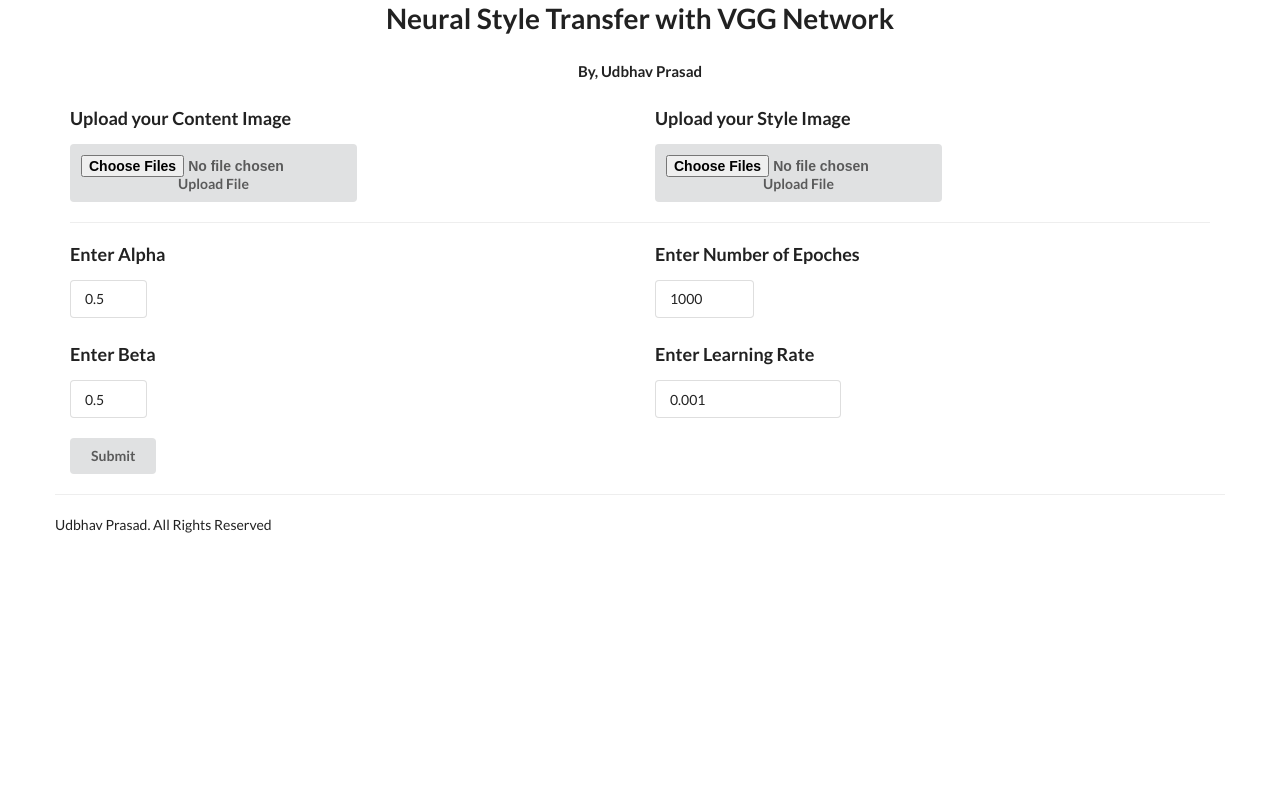
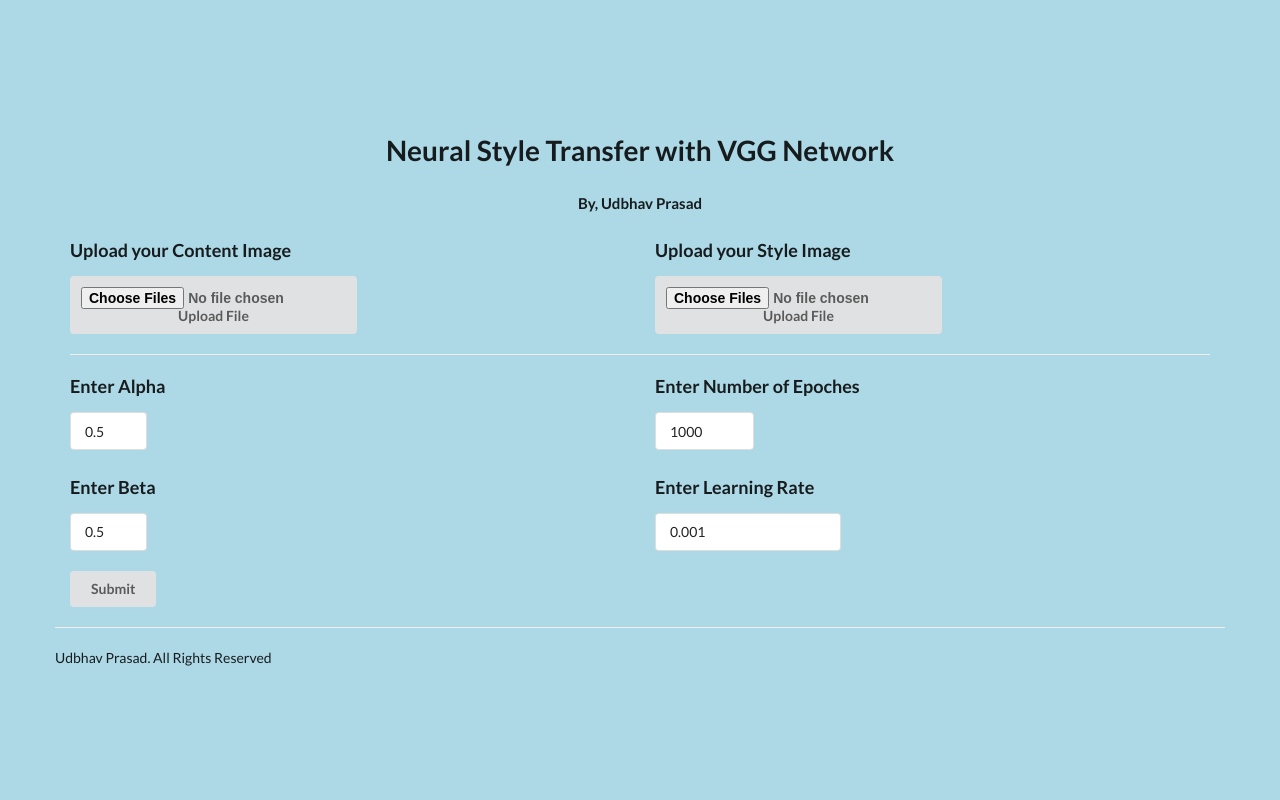
Before and after one commit to UdbhavPrasad072300/Neural-Style-Transfer-App, a Flask app: page / in a window 1280 px wide. Run offline with Flask 2, Linux system fonts and the light colour scheme; some libraries are stand-ins or nearby versions.

Commit message:
dockerized

```diff
--- a/app.py
+++ b/app.py
@@ -95,4 +95,4 @@ def upload_image():
 
 
 if __name__ == '__main__':
-    app.run(debug=True)
+    app.run(debug=False, port="8000", host="0.0.0.0")
--- /dev/null
+++ b/requirements.txt
@@ -0,0 +1,4 @@
+torch
+torchvision
+flask
+pillow
--- a/static/css/basic.css
+++ b/static/css/basic.css
@@ -0,0 +1,3 @@
+body {
+  background-color: lightblue;
+}
--- a/templates/upload.html
+++ b/templates/upload.html
@@ -6,7 +6,7 @@
     <meta charset="utf-8">
     <meta name="viewport" content="width=device-width, initial-scale=1">
 
-    <link rel="stylesheet" href="../static/css/basic.css">
+
 
     <link rel="stylesheet" href="https://maxcdn.bootstrapcdn.com/bootstrap/3.4.1/css/bootstrap.min.css">
     <script src="https://ajax.googleapis.com/ajax/libs/jquery/3.5.1/jquery.min.js"></script>
@@ -16,7 +16,7 @@
     <link rel="stylesheet" href="https://cdnjs.cloudflare.com/ajax/libs/semantic-ui/2.4.1/semantic.min.css" integrity="sha512-8bHTC73gkZ7rZ7vpqUQThUDhqcNFyYi2xgDgPDHc+GXVGHXq+xPjynxIopALmOPqzo9JZj0k6OqqewdGO3EsrQ==" crossorigin="anonymous" />
 </head>
 
-<body>
+<body style="background-color: lightblue; align-content: center">
 
 <div class="container">
     <div class="row" align="center">
```
Also changed, not shown: README.md, static/images/generate1.png (added), static/images/generate2.png (added), static/images/generate3.png (added), 2 other files.
